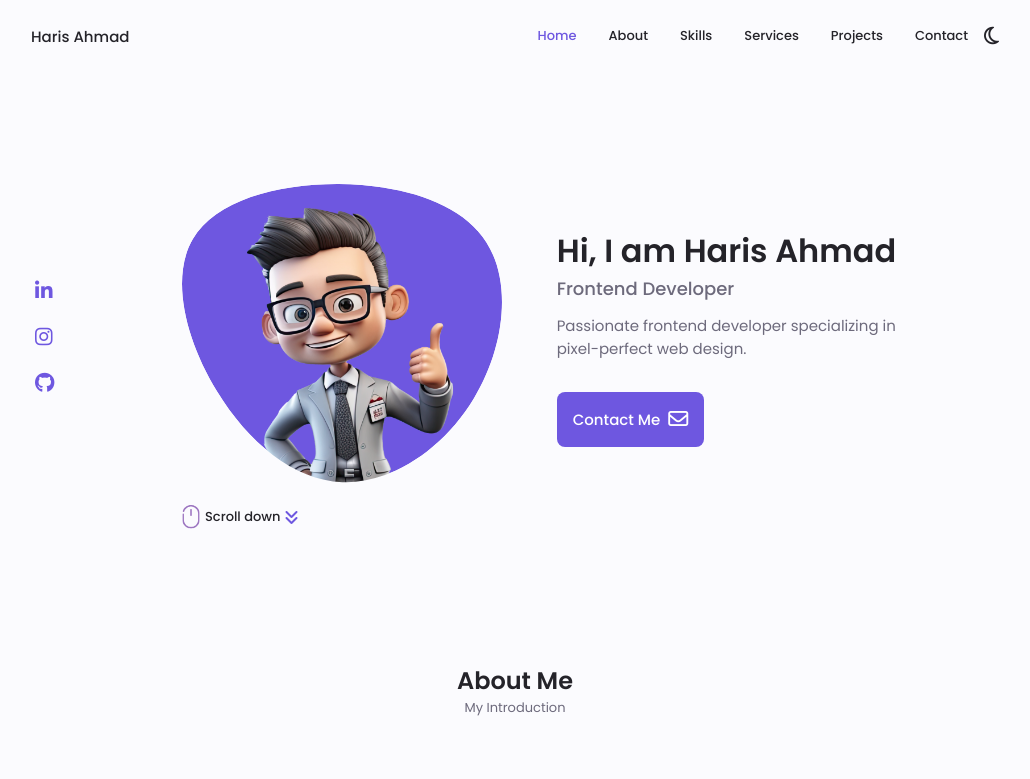
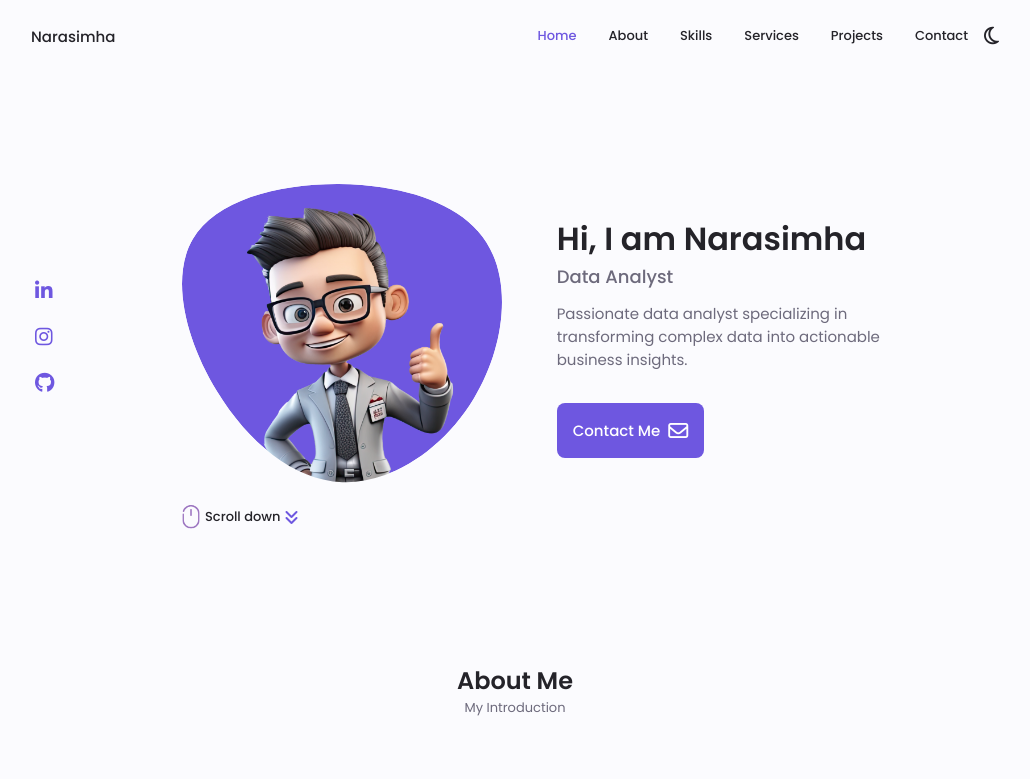
Before and after one commit to MERUVAREDDINAGANARASIMHA/narasimha-portfolio-4, a plain HTML site: page index.html in a window 1280 px wide. Shown: the top 779 px of the page, without its empty margins (125-1155 px from the left). Drawn offline with Linux system fonts and the light colour scheme.

Commit message:
Update index.html

```diff
--- a/index.html
+++ b/index.html
@@ -3,7 +3,7 @@
   <head>
     <meta charset="UTF-8" />
     <meta name="viewport" content="width=device-width, initial-scale=1.0" />
-    <title>Haris</title>
+    <title>MRN Narasimha</title>
     <link rel="stylesheet" href="Libraries/swiper-bundle.min.css" />
     <link rel="stylesheet" href="Css/style.css" />
   </head>
@@ -11,7 +11,7 @@
     <!-- header  -->
     <header class="header" id="header">
       <nav class="nav container">
-        <a href="#" class="nav-logo">Haris Ahmad</a>
+        <a href="#" class="nav-logo">Narasimha</a>
 
         <div class="nav-menu" id="nav-menu">
           <ul class="nav-list grid">
@@ -66,7 +66,7 @@
           <div class="home-content grid">
             <div class="home-social">
               <a
-                href="https://www.linkedin.com/in/harisahmad59/"
+                href="www.linkedin.com/in/meruva-reddi-naga-narasimha-5033a1193"
                 target="_blank"
                 class="home-social-icon"
               >
@@ -80,7 +80,7 @@
                 <i class="fa-brands fa-instagram"></i>
               </a>
               <a
-                href="https://github.com/harisahmad59"
+                href="https://github.com/MERUVAREDDINAGANARASIMHA"
                 target="_blank"
                 class="home-social-icon"
               >
@@ -121,11 +121,10 @@
             </div>
 
             <div class="home-data">
-              <h1 class="home-title">Hi, I am Haris Ahmad</h1>
-              <h3 class="home-subtitle">Frontend Developer</h3>
+              <h1 class="home-title">Hi, I am Narasimha</h1>
+              <h3 class="home-subtitle">Data Analyst</h3>
               <p class="home-description">
-                Passionate frontend developer specializing in pixel-perfect web
-                design.
+                Passionate data analyst specializing in transforming complex data into actionable business insights.
               </p>
               <a href="#contact" class="button button-flex">
                 Contact Me <i class="fa-regular fa-envelope button-icon"></i>
```
